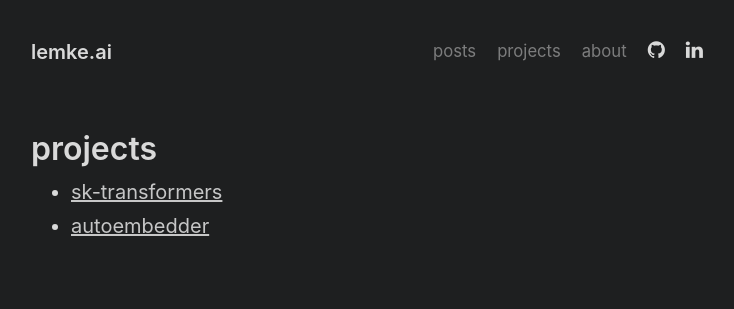
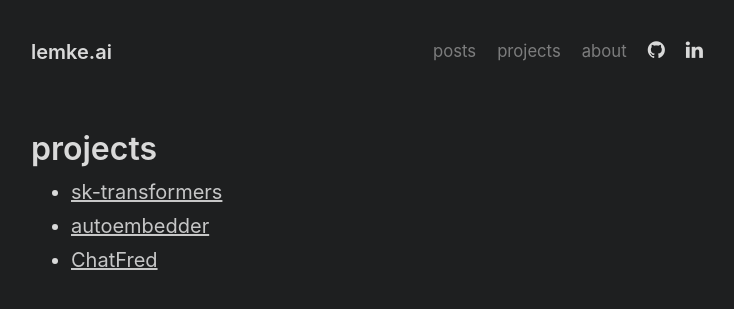
Before and after one commit to chrislemke/chrislemke, a Jekyll site: the page built from projects.md, in a window 1280 px wide. Shown: the top 309 px of the page, without its empty margins (273-1007 px from the left). Built offline with Jekyll 4.4.1, drawn with Linux system fonts in a browser that asks for light colours.

Commit message:
Add ChatFred project

```diff
--- a/projects.md
+++ b/projects.md
@@ -6,3 +6,4 @@ permalink: /projects/
 
 * [sk-transformers](https://github.com/chrislemke/sk-transformers)
 * [autoembedder](https://github.com/chrislemke/autoembedder)
+* [ChatFred](https://github.com/chrislemke/ChatFred)
```
